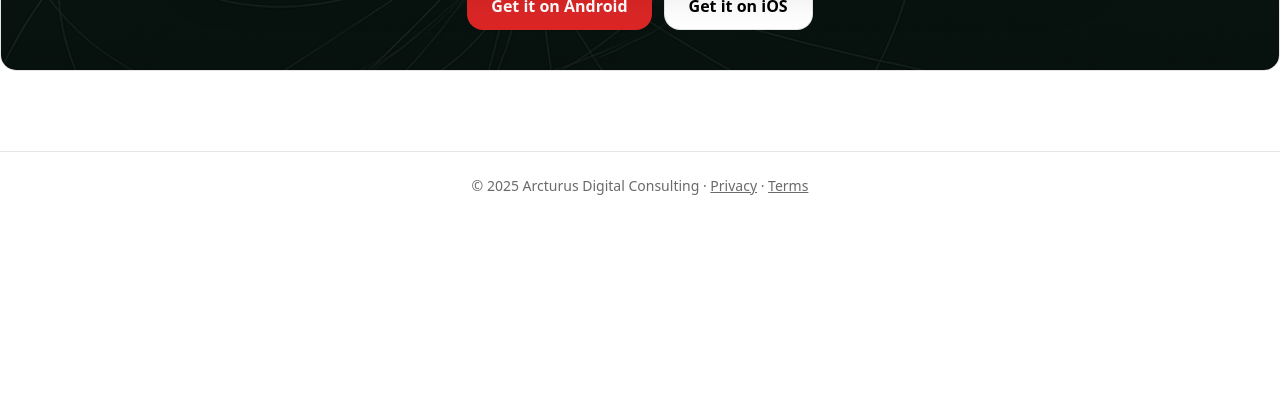
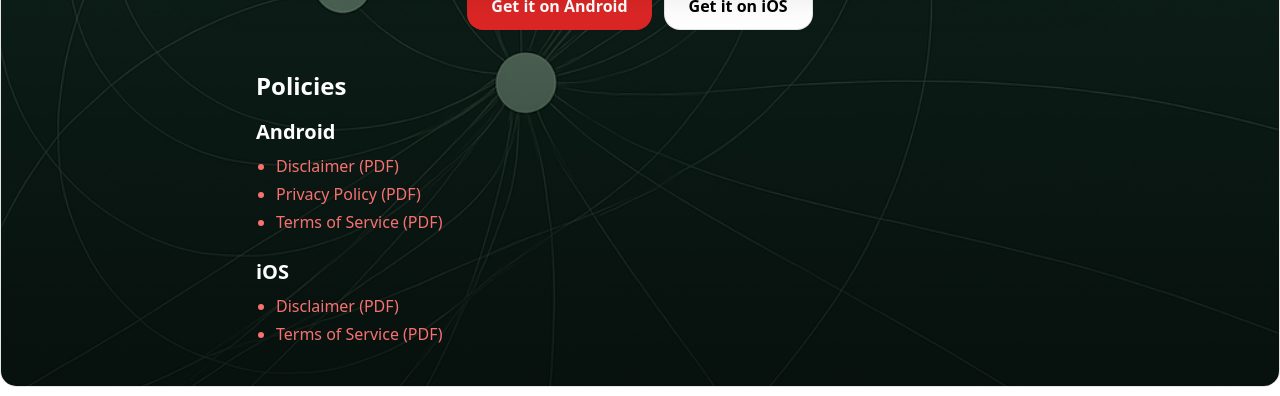
Before and after one commit to repinfaust/arcturusdc.github.io, a Next.js app: page /apps/mandrake in a window 1280 px wide. Shown: the part 938-1334 px from the top of the page. Before the commit the page ends 1158 px from the top, so only its background shows below. Built offline with nearby package versions, Linux system fonts and the light colour scheme; no server answers.

Commit message:
Update page.js

```diff
--- a/src/app/apps/mandrake/page.js
+++ b/src/app/apps/mandrake/page.js
@@ -73,7 +73,7 @@ export default function Mandrake() {
               />
             </div>
 
-            {/* CTAs – centred + consistent size */}
+            {/* CTAs – centred */}
             <div className="mt-5 flex flex-wrap justify-center gap-3">
               <Link
                 href="/apps/mandrake/android"
@@ -89,6 +89,48 @@ export default function Mandrake() {
               </Link>
             </div>
           </div>
+
+          {/* Policies grouped */}
+          <div className="mt-10 max-w-3xl mx-auto text-white">
+            <h2 className="text-2xl font-extrabold mb-4">Policies</h2>
+
+            <div className="mb-6">
+              <h3 className="text-xl font-bold">Android</h3>
+              <ul className="list-disc ml-5 mt-2 space-y-1 text-red-400">
+                <li>
+                  <Link href="/assets/policies/Mandrake_Disclaimer_16plus.pdf">
+                    Disclaimer (PDF)
+                  </Link>
+                </li>
+                <li>
+                  <Link href="/assets/policies/Mandrake_Privacy_Policy_16plus.pdf">
+                    Privacy Policy (PDF)
+                  </Link>
+                </li>
+                <li>
+                  <Link href="/assets/policies/Mandrake_Terms_of_Service_16plus.pdf">
+                    Terms of Service (PDF)
+                  </Link>
+                </li>
+              </ul>
+            </div>
+
+            <div>
+              <h3 className="text-xl font-bold">iOS</h3>
+              <ul className="list-disc ml-5 mt-2 space-y-1 text-red-400">
+                <li>
+                  <Link href="/assets/policies/Mandrake_Disclaimer_iOS.pdf">
+                    Disclaimer (PDF)
+                  </Link>
+                </li>
+                <li>
+                  <Link href="/assets/policies/Mandrake_Terms_of_Service_iOS.pdf">
+                    Terms of Service (PDF)
+                  </Link>
+                </li>
+              </ul>
+            </div>
+          </div>
         </div>
       </section>
     </main>
```
